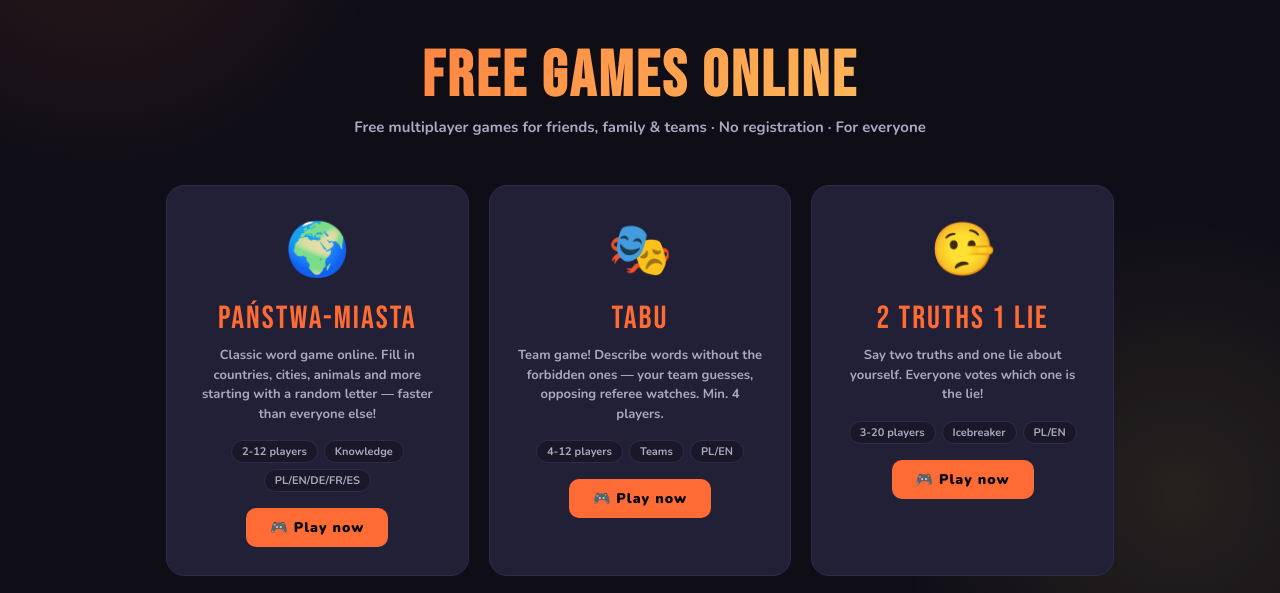
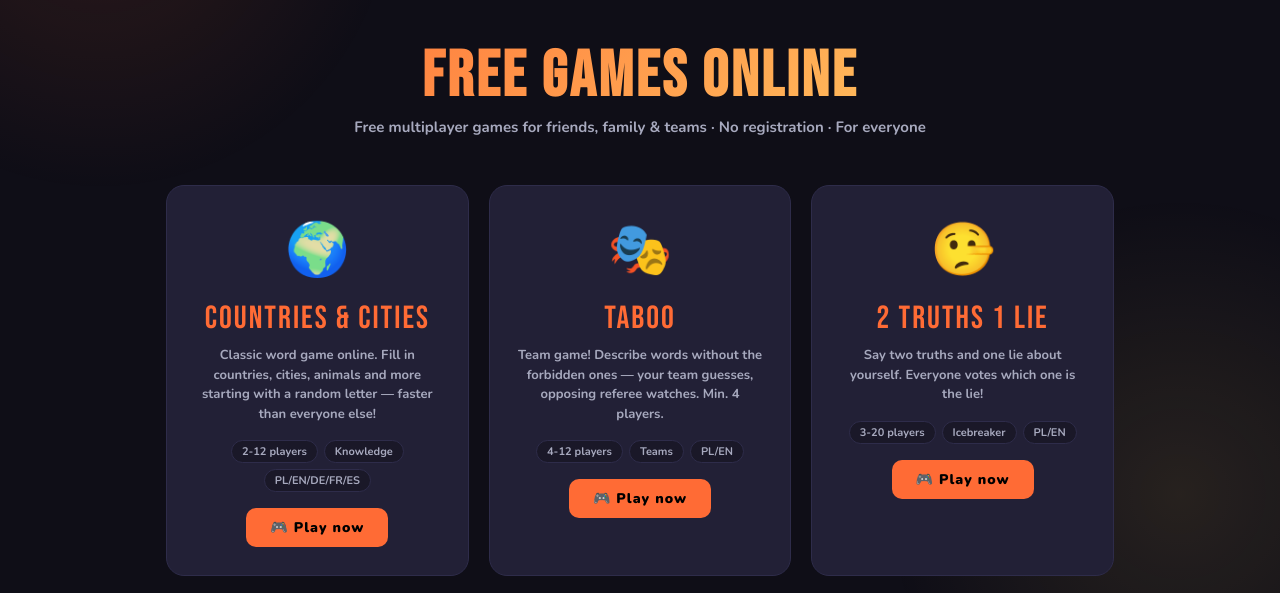
Before and after one commit to todayistoday7/panstwa-miasta, a website: page public/games.html in a window 1280 px wide. Shown: the part 206-799 px from the top of the page. Drawn offline with nearby package versions, Linux system fonts and the light colour scheme; no server answers.

Commit message:
Add files via upload

```diff
--- a/public/games.html
+++ b/public/games.html
@@ -155,33 +155,33 @@
 (function() {
   var GAMES = {
     pl: {
-      pm:        { desc: 'Klasyczna polska gra słowna online. Wpisuj państwa, miasta, zwierzęta i inne słowa na wylosowaną literę — szybciej niż inni!', players: '2-12 graczy', tag1: 'Wiedza', play: '🎮 Zagraj teraz', coming: 'WKRÓTCE' },
-      taboo:     { desc: 'Gra drużynowa! Opisuj słowa bez zakazanych — Twoja drużyna zgaduje, sędzia przeciwników pilnuje. Min. 4 graczy.', players: '4-12 graczy', tag1: 'Drużynowa', play: '🎮 Zagraj teraz', coming: 'WKRÓTCE' },
-      twotruth:  { desc: 'Powiedz dwie prawdy i jedno kłamstwo o sobie. Wszyscy głosują, które to kłamstwo!', players: '3-20 graczy', tag1: 'Integracja', play: '🎮 Zagraj teraz', coming: 'WKRÓTCE' },
+      pm:        { title: 'Państwa-Miasta', desc: 'Klasyczna polska gra słowna online. Wpisuj państwa, miasta, zwierzęta i inne słowa na wylosowaną literę — szybciej niż inni!', players: '2-12 graczy', tag1: 'Wiedza', play: '🎮 Zagraj teraz', coming: 'WKRÓTCE' },
+      taboo:     { title: 'Tabu', desc: 'Gra drużynowa! Opisuj słowa bez zakazanych — Twoja drużyna zgaduje, sędzia przeciwników pilnuje. Min. 4 graczy.', players: '4-12 graczy', tag1: 'Drużynowa', play: '🎮 Zagraj teraz', coming: 'WKRÓTCE' },
+      twotruth:  { title: 'Dwie Prawdy Jedno Kłamstwo', desc: 'Powiedz dwie prawdy i jedno kłamstwo o sobie. Wszyscy głosują, które to kłamstwo!', players: '3-20 graczy', tag1: 'Integracja', play: '🎮 Zagraj teraz', coming: 'WKRÓTCE' },
       dots:      { desc: 'Klasyczna gra strategiczna! Rysuj kreski między kropkami i zamykaj pola. Gracz z największą liczbą pól wygrywa!', players: '2-4 graczy', tag1: 'Strategia', title: 'Kropki i Kreski', play: '🎮 Zagraj teraz', coming: 'WKRÓTCE' },
     },
     en: {
-      pm:        { desc: 'Classic word game online. Fill in countries, cities, animals and more starting with a random letter — faster than everyone else!', players: '2-12 players', tag1: 'Knowledge', play: '🎮 Play now', coming: 'COMING SOON' },
-      taboo:     { desc: 'Team game! Describe words without the forbidden ones — your team guesses, opposing referee watches. Min. 4 players.', players: '4-12 players', tag1: 'Teams', play: '🎮 Play now', coming: 'COMING SOON' },
-      twotruth:  { desc: 'Say two truths and one lie about yourself. Everyone votes which one is the lie!', players: '3-20 players', tag1: 'Icebreaker', play: '🎮 Play now', coming: 'COMING SOON' },
+      pm:        { title: 'Countries & Cities', desc: 'Classic word game online. Fill in countries, cities, animals and more starting with a random letter — faster than everyone else!', players: '2-12 players', tag1: 'Knowledge', play: '🎮 Play now', coming: 'COMING SOON' },
+      taboo:     { title: 'Taboo', desc: 'Team game! Describe words without the forbidden ones — your team guesses, opposing referee watches. Min. 4 players.', players: '4-12 players', tag1: 'Teams', play: '🎮 Play now', coming: 'COMING SOON' },
+      twotruth:  { title: '2 Truths 1 Lie', desc: 'Say two truths and one lie about yourself. Everyone votes which one is the lie!', players: '3-20 players', tag1: 'Icebreaker', play: '🎮 Play now', coming: 'COMING SOON' },
       dots:      { desc: 'Classic grid strategy game! Draw lines between dots and claim boxes. The player with the most boxes wins! 2-4 players.', players: '2-4 players', tag1: 'Strategy', title: 'Dots & Boxes', play: '🎮 Play now', coming: 'COMING SOON' },
     },
     de: {
-      pm:        { desc: 'Klassisches Wortspiel online. Trage Länder, Städte, Tiere und mehr mit einem zufälligen Buchstaben ein — schneller als die anderen!', players: '2-12 Spieler', tag1: 'Wissen', play: '🎮 Jetzt spielen', coming: 'DEMNÄCHST' },
-      taboo:     { desc: 'Teamspiel! Beschreibe Wörter ohne verbotene — dein Team rät, der gegnerische Schiedsrichter passt auf. Min. 4 Spieler.', players: '4-12 Spieler', tag1: 'Teams', play: '🎮 Jetzt spielen', coming: 'DEMNÄCHST' },
-      twotruth:  { desc: 'Sage zwei Wahrheiten und eine Lüge über dich. Alle stimmen ab, welche die Lüge ist!', players: '3-20 Spieler', tag1: 'Kennenlernen', play: '🎮 Jetzt spielen', coming: 'DEMNÄCHST' },
+      pm:        { title: 'Länder & Städte', desc: 'Klassisches Wortspiel online. Trage Länder, Städte, Tiere und mehr mit einem zufälligen Buchstaben ein — schneller als die anderen!', players: '2-12 Spieler', tag1: 'Wissen', play: '🎮 Jetzt spielen', coming: 'DEMNÄCHST' },
+      taboo:     { title: 'Tabu', desc: 'Teamspiel! Beschreibe Wörter ohne verbotene — dein Team rät, der gegnerische Schiedsrichter passt auf. Min. 4 Spieler.', players: '4-12 Spieler', tag1: 'Teams', play: '🎮 Jetzt spielen', coming: 'DEMNÄCHST' },
+      twotruth:  { title: '2 Wahrheiten 1 Lüge', desc: 'Sage zwei Wahrheiten und eine Lüge über dich. Alle stimmen ab, welche die Lüge ist!', players: '3-20 Spieler', tag1: 'Kennenlernen', play: '🎮 Jetzt spielen', coming: 'DEMNÄCHST' },
       dots:      { desc: 'Klassisches Strategiespiel! Verbinde Punkte mit Linien und beanspruche Felder. Wer die meisten Felder hat, gewinnt! 2-4 Spieler.', players: '2-4 Spieler', tag1: 'Strategie', title: 'Punkte & Linien', play: '🎮 Jetzt spielen', coming: 'DEMNÄCHST' },
     },
     fr: {
-      pm:        { desc: 'Jeu de mots classique en ligne. Remplissez pays, villes, animaux et plus avec une lettre aléatoire — plus vite que les autres!', players: '2-12 joueurs', tag1: 'Culture', play: '🎮 Jouer maintenant', coming: 'BIENTÔT' },
-      taboo:     { desc: 'Jeu en équipes! Décrivez des mots sans les interdits — votre équipe devine, l\'arbitre adverse surveille. Min. 4 joueurs.', players: '4-12 joueurs', tag1: 'Équipes', play: '🎮 Jouer maintenant', coming: 'BIENTÔT' },
-      twotruth:  { desc: 'Dites deux vérités et un mensonge sur vous. Tout le monde vote lequel est le mensonge!', players: '3-20 joueurs', tag1: 'Brise-glace', play: '🎮 Jouer maintenant', coming: 'BIENTÔT' },
+      pm:        { title: 'Pays & Villes', desc: 'Jeu de mots classique en ligne. Remplissez pays, villes, animaux et plus avec une lettre aléatoire — plus vite que les autres!', players: '2-12 joueurs', tag1: 'Culture', play: '🎮 Jouer maintenant', coming: 'BIENTÔT' },
+      taboo:     { title: 'Tabou', desc: 'Jeu en équipes! Décrivez des mots sans les interdits — votre équipe devine, l\'arbitre adverse surveille. Min. 4 joueurs.', players: '4-12 joueurs', tag1: 'Équipes', play: '🎮 Jouer maintenant', coming: 'BIENTÔT' },
+      twotruth:  { title: '2 Vérités 1 Mensonge', desc: 'Dites deux vérités et un mensonge sur vous. Tout le monde vote lequel est le mensonge!', players: '3-20 joueurs', tag1: 'Brise-glace', play: '🎮 Jouer maintenant', coming: 'BIENTÔT' },
       dots:      { desc: 'Jeu de stratégie classique! Tracez des lignes entre les points et réclamez des cases. Le plus de cases gagne! 2-4 joueurs.', players: '2-4 joueurs', tag1: 'Stratégie', title: 'Points & Lignes', play: '🎮 Jouer maintenant', coming: 'BIENTÔT' },
     },
     es: {
-      pm:        { desc: 'Juego de palabras clásico online. Rellena países, ciudades, animales y más con una letra aleatoria — ¡más rápido que los demás!', players: '2-12 jugadores', tag1: 'Conocimiento', play: '🎮 Jugar ahora', coming: 'PRÓXIMAMENTE' },
-      taboo:     { desc: '¡Juego en equipos! Describe palabras sin las prohibidas — tu equipo adivina, el árbitro contrario vigila. Mín. 4 jugadores.', players: '4-12 jugadores', tag1: 'Equipos', play: '🎮 Jugar ahora', coming: 'PRÓXIMAMENTE' },
-      twotruth:  { desc: 'Di dos verdades y una mentira sobre ti. ¡Todos votan cuál es la mentira!', players: '3-20 jugadores', tag1: 'Integración', play: '🎮 Jugar ahora', coming: 'PRÓXIMAMENTE' },
+      pm:        { title: 'Países & Ciudades', desc: 'Juego de palabras clásico online. Rellena países, ciudades, animales y más con una letra aleatoria — ¡más rápido que los demás!', players: '2-12 jugadores', tag1: 'Conocimiento', play: '🎮 Jugar ahora', coming: 'PRÓXIMAMENTE' },
+      taboo:     { title: 'Tabú', desc: '¡Juego en equipos! Describe palabras sin las prohibidas — tu equipo adivina, el árbitro contrario vigila. Mín. 4 jugadores.', players: '4-12 jugadores', tag1: 'Equipos', play: '🎮 Jugar ahora', coming: 'PRÓXIMAMENTE' },
+      twotruth:  { title: '2 Verdades 1 Mentira', desc: 'Di dos verdades y una mentira sobre ti. ¡Todos votan cuál es la mentira!', players: '3-20 jugadores', tag1: 'Integración', play: '🎮 Jugar ahora', coming: 'PRÓXIMAMENTE' },
       dots:      { desc: '¡Juego de estrategia clásico! Dibuja líneas entre puntos y reclama casillas. ¡El que tenga más casillas gana! 2-4 jugadores.', players: '2-4 jugadores', tag1: 'Estrategia', title: 'Puntos & Líneas', play: '🎮 Jugar ahora', coming: 'PRÓXIMAMENTE' },
     },
   };
@@ -214,9 +214,9 @@
   function renderCards(l) {
     var g = GAMES[l] || GAMES['pl'];
     document.getElementById('games-grid').innerHTML =
-      card('/', '🌍', 'Państwa-Miasta', g.pm.desc,   g.pm.players,   'PL/EN/DE/FR/ES', g.pm.tag1,   false, g.pm.play,   l) +
-      card('/taboo', '🎭', 'Tabu',       g.taboo.desc, g.taboo.players,'PL/EN',          g.taboo.tag1,false, g.taboo.play,l) +
-      card('/twotruth', '🤥', '2 Truths 1 Lie', g.twotruth.desc, g.twotruth.players, 'PL/EN', g.twotruth.tag1, false, g.twotruth.play, l) +
+      card('/', '🌍', g.pm.title || 'Państwa-Miasta', g.pm.desc, g.pm.players, 'PL/EN/DE/FR/ES', g.pm.tag1, false, g.pm.play, l) +
+      card('/taboo', '🎭', g.taboo.title || 'Tabu', g.taboo.desc, g.taboo.players, 'PL/EN', g.taboo.tag1, false, g.taboo.play, l) +
+      card('/twotruth', '🤥', g.twotruth.title || '2 Truths 1 Lie', g.twotruth.desc, g.twotruth.players, 'PL/EN', g.twotruth.tag1, false, g.twotruth.play, l) +
       card('/dots', '🔵', g.dots.title || 'Dots & Boxes', g.dots.desc, g.dots.players, '', g.dots.tag1, false, g.dots.play, l);
   }
 
--- a/public/js/client.js
+++ b/public/js/client.js
@@ -723,7 +723,7 @@ function applyTranslations() {
   L = LANGS[lang] || LANGS['pl'];
   const map = {
     'game-title':'gameTitle','game-subtitle':'gameSubtitle',
-    'lbl-create-room':'createRoom','lbl-join-room':'joinRoom',
+    'lbl-create-room':'createRoom','lbl-create-disclaimer':'createDisclaimer','lbl-join-room':'joinRoom',
     'lbl-your-name':'yourName','lbl-join-name':'joinName','lbl-room-code':'roomCode',
     'lbl-create-btn':'createBtn','lbl-join-btn':'joinBtn',
     'lbl-players-in-room':'playersInRoom','lbl-settings':'settings',
```
Also changed, not shown: public/dots.html (+1 -0 lines), public/index.html (+1 -0 lines), public/js/dots-client.js (+6 -3 lines), public/js/langs.js (+5 -5 lines), public/js/taboo-client.js (+10 -2 lines), public/js/twotruth-client.js (+5 -2 lines), public/taboo.html (+1 -0 lines), public/twotruth.html (+1 -0 lines).
